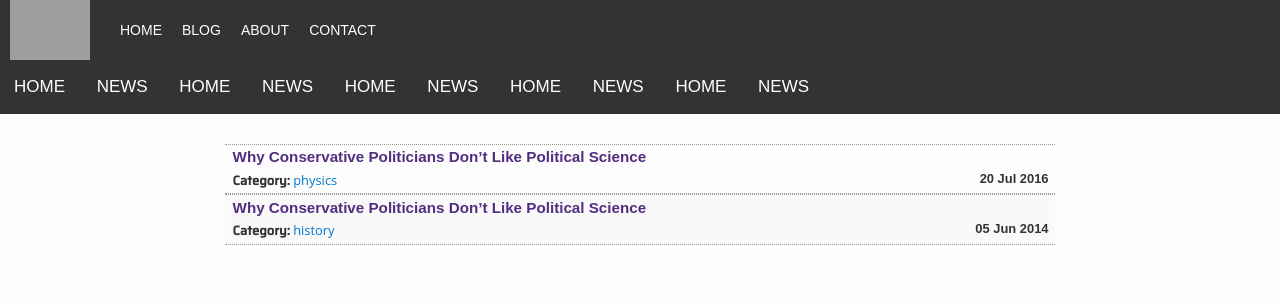
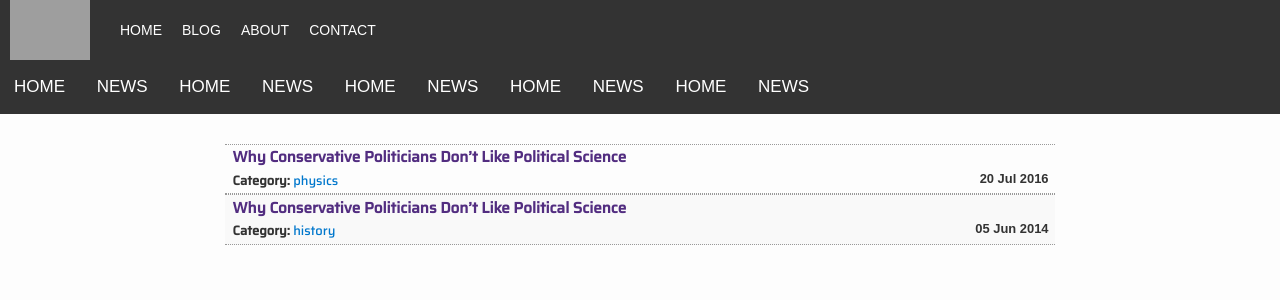
Before and after one commit to Indscience/indscience.github.io, a Jekyll site: the page built from index.html, in a window 1280 px wide. Shown: the top 300 px of the page. Built offline with Jekyll 4.4.1, drawn with Linux system fonts in a browser that asks for light colours; nearby versions of some CDN libraries; grey boxes are pictures that could not be loaded.

Commit message:
Update _layout.scss

```diff
--- a/_sass/_layout.scss
+++ b/_sass/_layout.scss
@@ -109,9 +109,9 @@
 
 h1 /* .post-title */ {
 /*    font-size: 42px; */
-    letter-spacing: -1px;
+    letter-spacing: px;
     line-height: 1;
-		font-family: 'Titillium Web', sans-serif;
+		font-family: 'Saira', sans-serif;
 		color: $clemson-purple;
 
     @include media-query($on-laptop) {
@@ -123,7 +123,7 @@
     margin-bottom: $spacing-unit;
 
     h2 {
-		font-family: 'Titillium Web', sans-serif;
+		font-family: 'Saira', sans-serif;
 	font-weight: 500;
 /*        font-size: 32px; */
 
@@ -165,7 +165,7 @@
 ul.listing li.listing-seperator {
 	padding-top: 15px;
 	font-weight: bold;
-	font-family: 'Titillium Web', sans-serif;
+	font-family: 'Saira', sans-serif;
 	font-size: 1.17em;
 }
 
@@ -180,9 +180,8 @@
 ul.listing li.listing-item a {
 	color: $clemson-purple;
 	font-weight: 400;
-	font-family: 'Titillium Web', sans-serif;
+	font-family: 'Saira', sans-serif;
 }
-
 
 /*------ archive type stuff ------ */
 
@@ -222,7 +221,7 @@
 ul#archive li span a {
        color: $clemson-purple;
 	font-weight: bold;
-font-family: 'Titillium Web', sans-serif;
+font-family: 'Saira', sans-serif;
 }
 
 
@@ -234,7 +233,7 @@
 ul#archive li span.postlower a {
 	color: #07c;
 	font-weight: normal;
-	font-family: "Open Sans", Helvetica, Arial, sans-serif;
+	font-family: 'Saira', sans-serif;
 
 }
 
```
